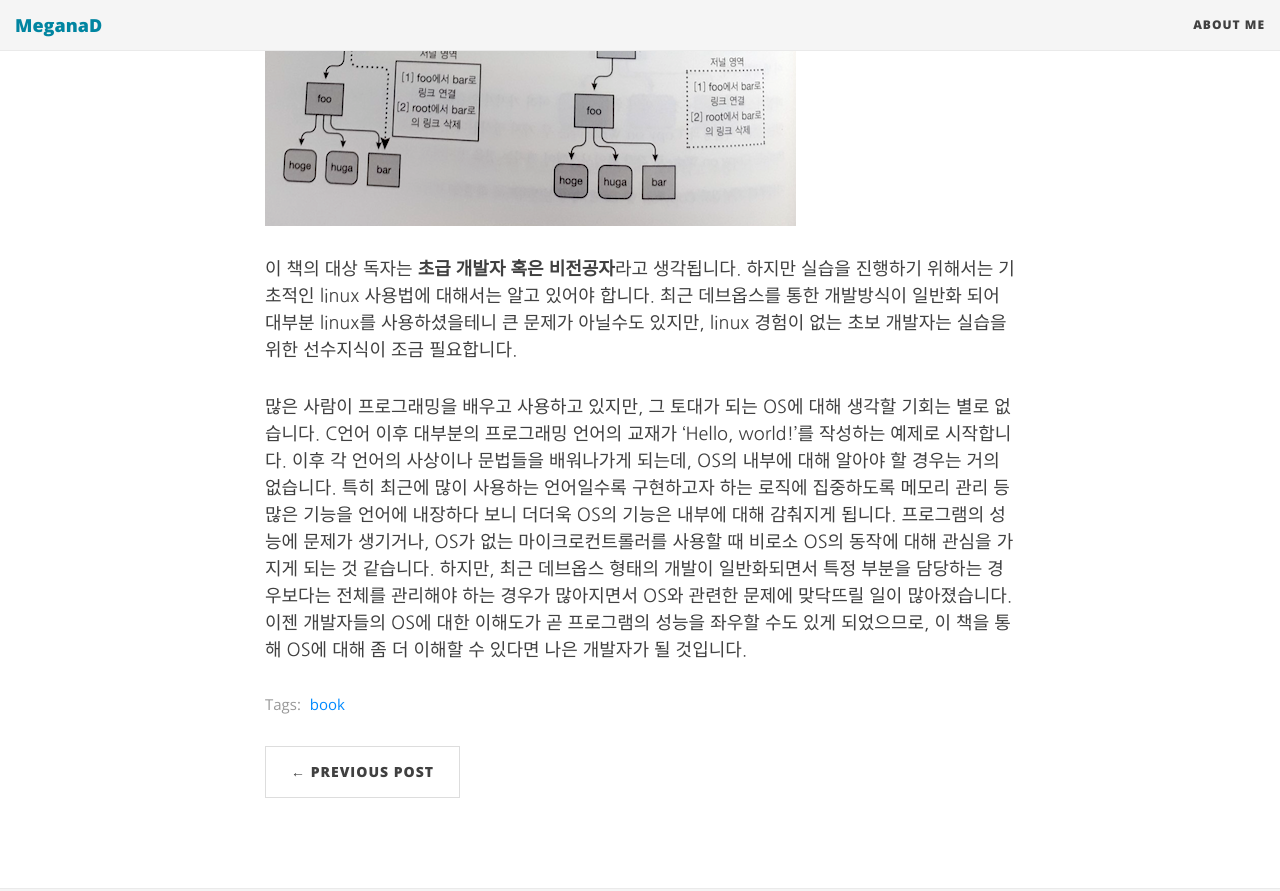
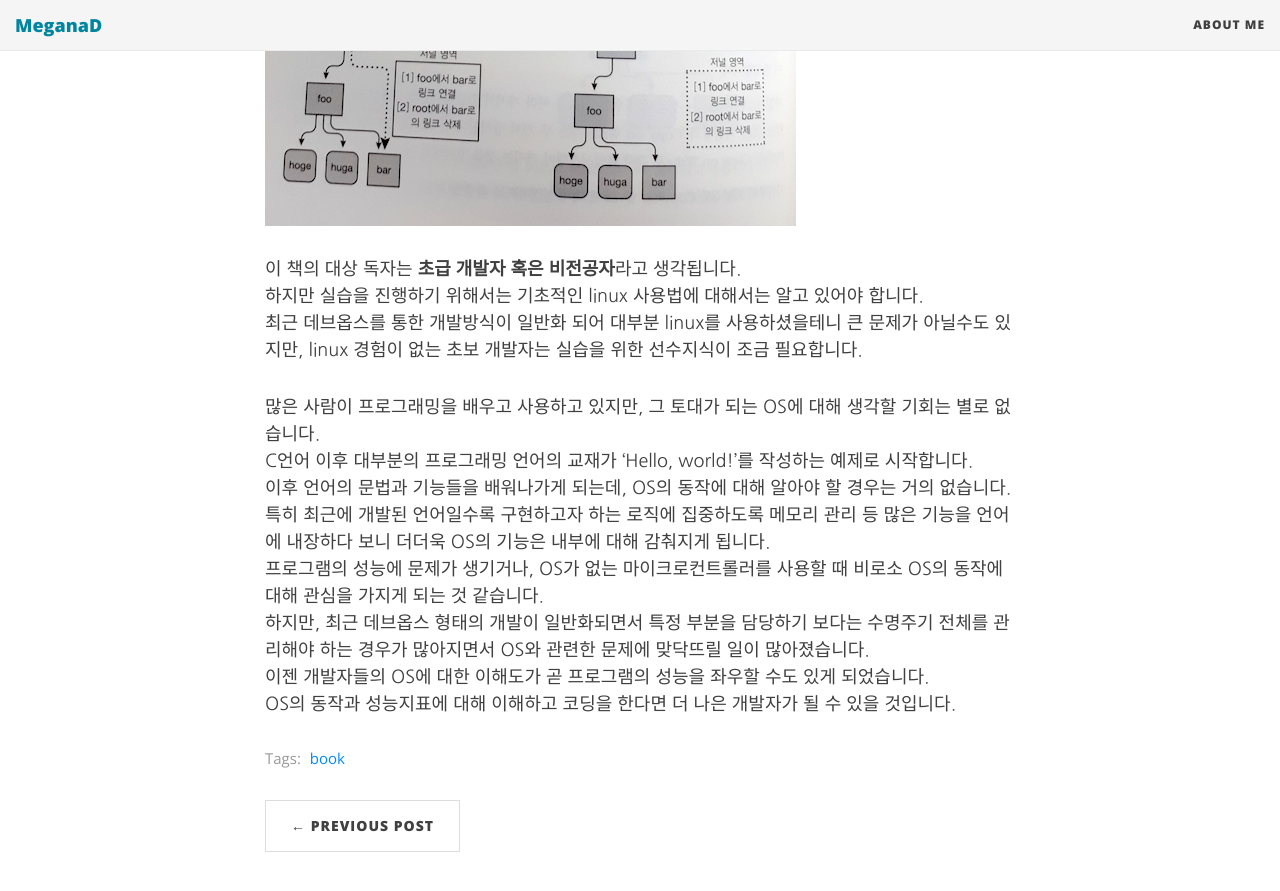
Before and after one commit to MeganaD/meganad.github.io, a Jekyll site: the page built from _posts/2019-04-08-9791162241523.md, in a window 1280 px wide and 900 px high, scrolled down 1312 px. Shown: the top 891 px of the window. Built offline with Jekyll 4.4.1, drawn with Linux system fonts in a browser that asks for light colours; nearby versions of some CDN libraries; some web fonts are replaced; a style sheet for code colours, icons or effects is not loaded; some of the changed text lies outside the part shown.

Commit message:
북리뷰 - 리눅스 구조

```diff
--- a/_posts/2019-04-08-9791162241523.md
+++ b/_posts/2019-04-08-9791162241523.md
@@ -16,10 +16,21 @@
 ---
 
 이 책은 linux를 기반으로 OS의 기능과 동작에 대해 아주 쉽게 이해할 수 있도록 구성된 책입니다.
-linux의 작동방식에 대한 설명과, 이를 확인해볼 수 있도록 예제코드를 제공하고 있습니다. 특히 사전지식이 없는 독자들도 OS에서 관리하는 프로세스, 메모리, 파일시스템에 대해 확실히 이해할 수 있도록 차트와 도식을 적극 활용하여 자세히 설명하고 있습니다. OS의 동작을 이해하기 위한 좋은 첫걸음이 될 것이라 생각합니다.
+linux의 작동방식에 대한 설명과, 이를 확인해볼 수 있도록 예제코드를 제공하고 있습니다.
+특히 사전지식이 없는 독자들도 OS에서 관리하는 프로세스, 메모리, 파일시스템에 대해 확실히 이해할 수 있도록 차트와 도식을 적극 활용하여 자세히 설명하고 있습니다.
+OS의 동작을 이해하기 위한 좋은 첫걸음이 될 것이라 생각합니다.
 
 ![](../img/2019-04-08-9791162241523/2019-04-08-15-27-25.png)
 
-이 책의 대상 독자는 **초급 개발자 혹은 비전공자**라고 생각됩니다. 하지만 실습을 진행하기 위해서는 기초적인 linux 사용법에 대해서는 알고 있어야 합니다. 최근 데브옵스를 통한 개발방식이 일반화 되어 대부분 linux를 사용하셨을테니 큰 문제가 아닐수도 있지만, linux 경험이 없는 초보 개발자는 실습을 위한 선수지식이 조금 필요합니다.
+이 책의 대상 독자는 **초급 개발자 혹은 비전공자**라고 생각됩니다.
+하지만 실습을 진행하기 위해서는 기초적인 linux 사용법에 대해서는 알고 있어야 합니다.
+최근 데브옵스를 통한 개발방식이 일반화 되어 대부분 linux를 사용하셨을테니 큰 문제가 아닐수도 있지만, linux 경험이 없는 초보 개발자는 실습을 위한 선수지식이 조금 필요합니다.
 
-많은 사람이 프로그래밍을 배우고 사용하고 있지만, 그 토대가 되는 OS에 대해 생각할 기회는 별로 없습니다. C언어 이후 대부분의 프로그래밍 언어의 교재가 'Hello, world!'를 작성하는 예제로 시작합니다. 이후 각 언어의 사상이나 문법들을 배워나가게 되는데, OS의 내부에 대해 알아야 할 경우는 거의 없습니다. 특히 최근에 많이 사용하는 언어일수록 구현하고자 하는 로직에 집중하도록 메모리 관리 등 많은 기능을 언어에 내장하다 보니 더더욱 OS의 기능은 내부에 대해 감춰지게 됩니다. 프로그램의 성능에 문제가 생기거나, OS가 없는 마이크로컨트롤러를 사용할 때 비로소 OS의 동작에 대해 관심을 가지게 되는 것 같습니다. 하지만, 최근 데브옵스 형태의 개발이 일반화되면서 특정 부분을 담당하는 경우보다는 전체를 관리해야 하는 경우가 많아지면서 OS와 관련한 문제에 맞닥뜨릴 일이 많아졌습니다. 이젠 개발자들의 OS에 대한 이해도가 곧 프로그램의 성능을 좌우할 수도 있게 되었으므로, 이 책을 통해 OS에 대해 좀 더 이해할 수 있다면 나은 개발자가 될 것입니다.
+많은 사람이 프로그래밍을 배우고 사용하고 있지만, 그 토대가 되는 OS에 대해 생각할 기회는 별로 없습니다.
+C언어 이후 대부분의 프로그래밍 언어의 교재가 'Hello, world!'를 작성하는 예제로 시작합니다.
+이후 언어의 문법과 기능들을 배워나가게 되는데, OS의 동작에 대해 알아야 할 경우는 거의 없습니다.
+특히 최근에 개발된 언어일수록 구현하고자 하는 로직에 집중하도록 메모리 관리 등 많은 기능을 언어에 내장하다 보니 더더욱 OS의 기능은 내부에 대해 감춰지게 됩니다.
+프로그램의 성능에 문제가 생기거나, OS가 없는 마이크로컨트롤러를 사용할 때 비로소 OS의 동작에 대해 관심을 가지게 되는 것 같습니다.
+하지만, 최근 데브옵스 형태의 개발이 일반화되면서 특정 부분을 담당하기 보다는 수명주기 전체를 관리해야 하는 경우가 많아지면서 OS와 관련한 문제에 맞닥뜨릴 일이 많아졌습니다.
+이젠 개발자들의 OS에 대한 이해도가 곧 프로그램의 성능을 좌우할 수도 있게 되었습니다.
+OS의 동작과 성능지표에 대해 이해하고 코딩을 한다면 더 나은 개발자가 될 수 있을 것입니다.
```
